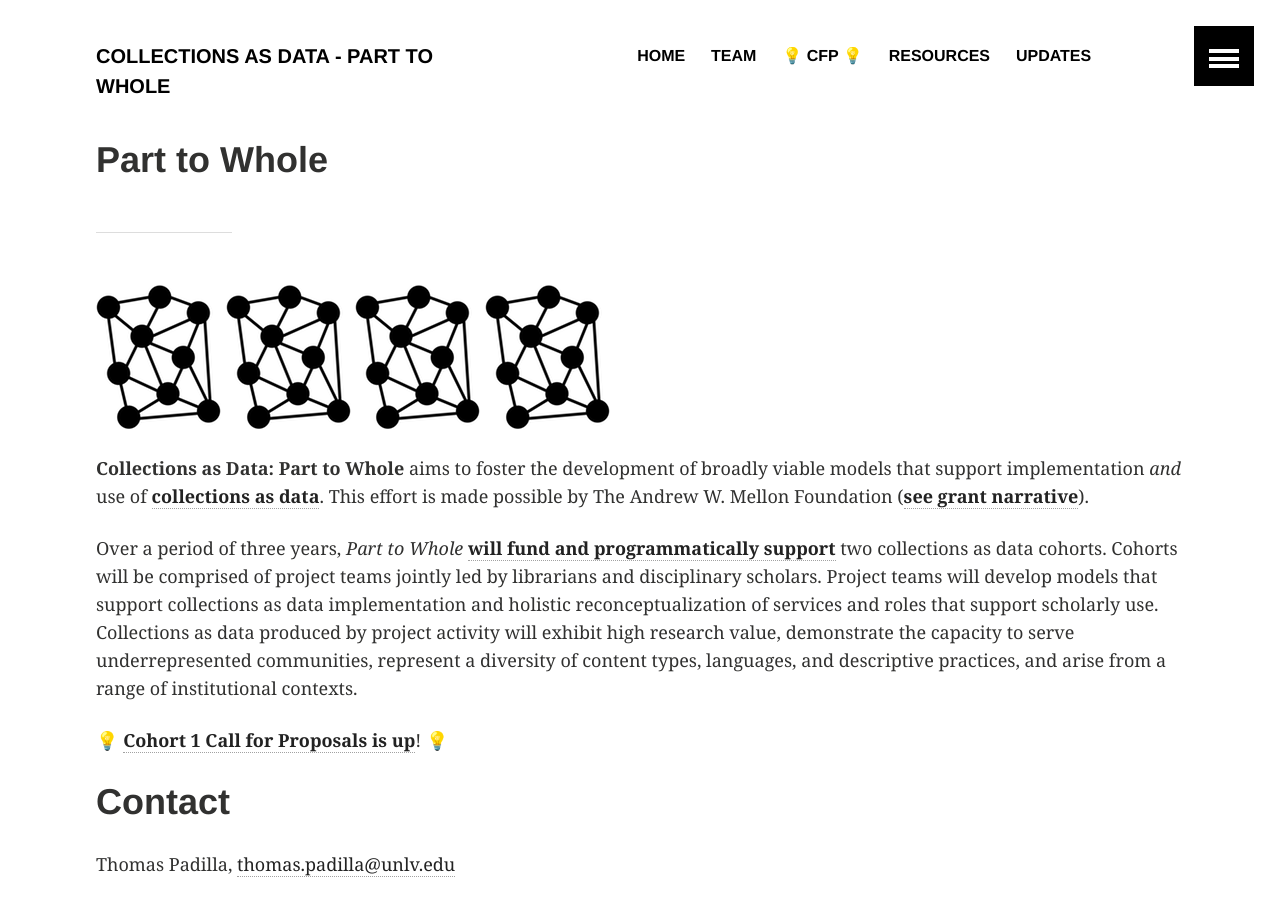
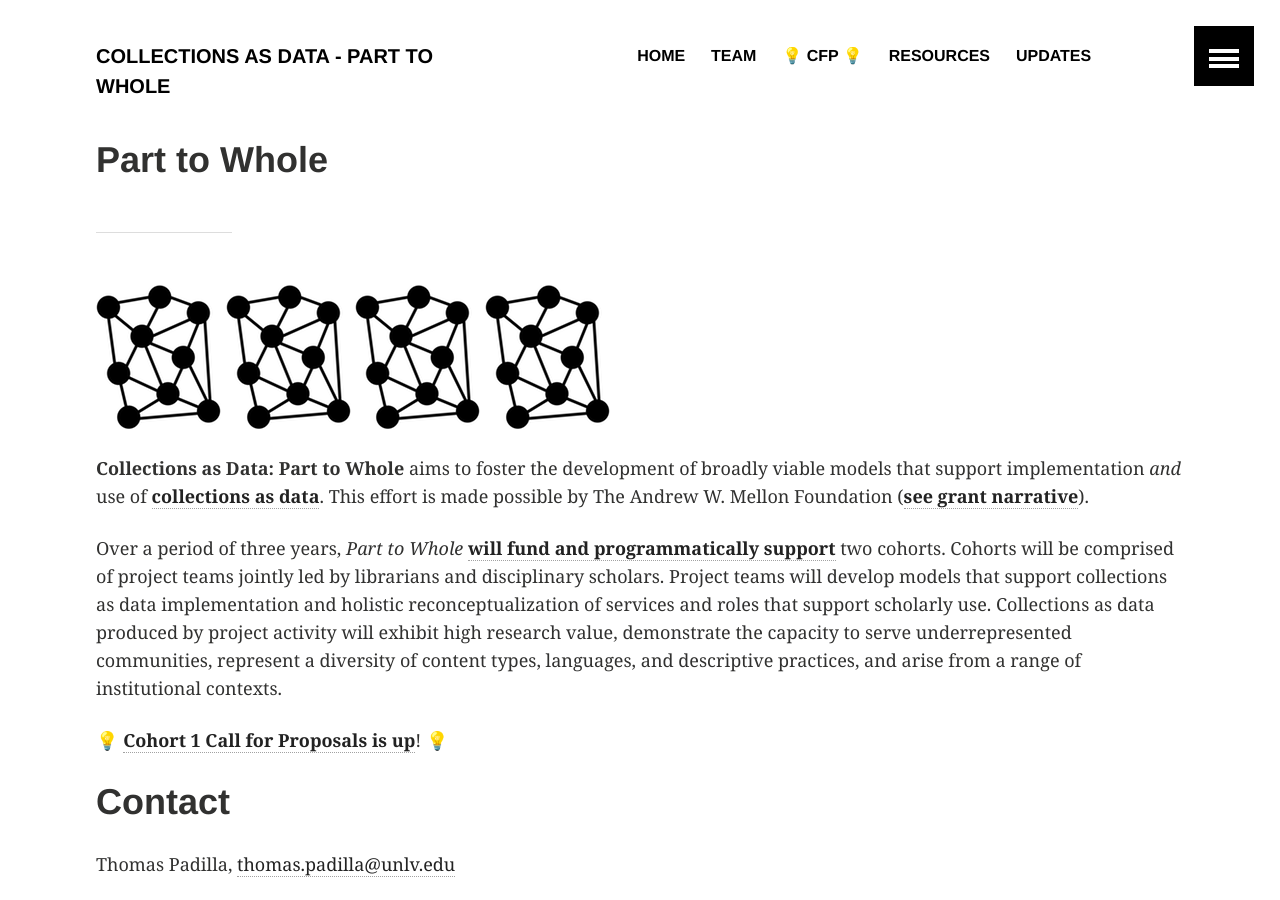
Before and after one commit to collectionsasdata/part2whole, a Jekyll site: the page built from index.md, in a window 1280 px wide and 900 px high. Built offline with Jekyll 4.4.1, drawn with Linux system fonts in a browser that asks for light colours.

Commit message:
reworked cohort description

```diff
--- a/index.md
+++ b/index.md
@@ -9,7 +9,7 @@ title:  "Part to Whole"
 
 **Collections as Data: Part to Whole** aims to foster the development of broadly viable models that support implementation *and* use of [**collections as data**](https://collectionsasdata.github.io/statement/). This effort is made possible by The Andrew W. Mellon Foundation ([**see grant narrative**](https://github.com/collectionsasdata/part2whole/raw/master/cad_part2whole_narrative.pdf)).
 
-Over a period of three years, *Part to Whole* [**will fund and programmatically support**](https://collectionsasdata.github.io/part2whole/cfp/) two collections as data cohorts. Cohorts will be comprised of project teams jointly led by librarians and disciplinary scholars. Project teams will develop models that support collections as data implementation and holistic reconceptualization of services and roles that support scholarly use. Collections as data produced by project activity will exhibit high research value, demonstrate the capacity to serve underrepresented communities, represent a diversity of content types, languages, and descriptive practices, and arise from a range of institutional contexts.
+Over a period of three years, *Part to Whole* [**will fund and programmatically support**](https://collectionsasdata.github.io/part2whole/cfp/) two cohorts. Cohorts will be comprised of project teams jointly led by librarians and disciplinary scholars. Project teams will develop models that support collections as data implementation and holistic reconceptualization of services and roles that support scholarly use. Collections as data produced by project activity will exhibit high research value, demonstrate the capacity to serve underrepresented communities, represent a diversity of content types, languages, and descriptive practices, and arise from a range of institutional contexts.
 
 💡 [**Cohort 1 Call for Proposals is up**](https://collectionsasdata.github.io/part2whole/cfp/)! 💡
 
```
